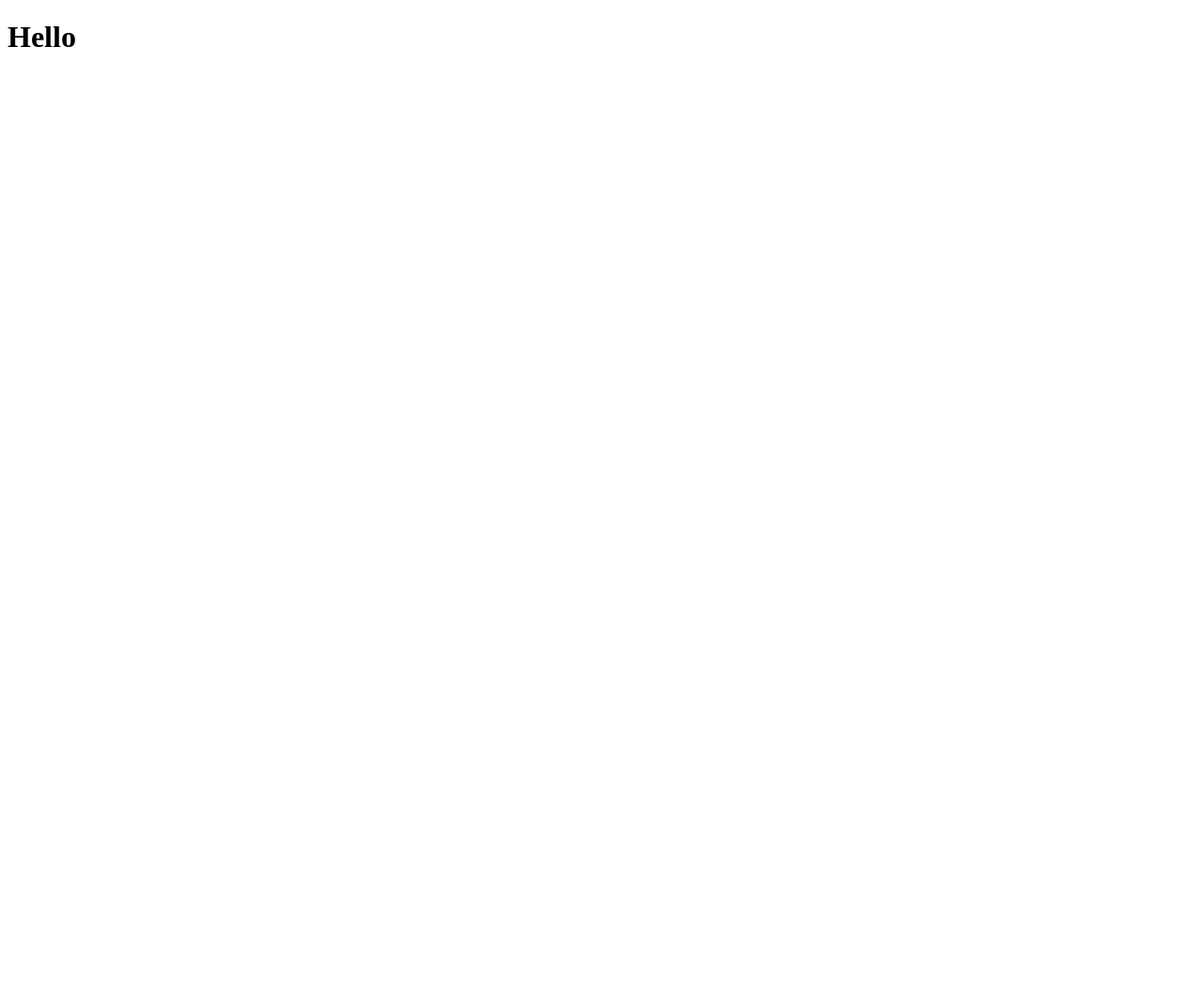
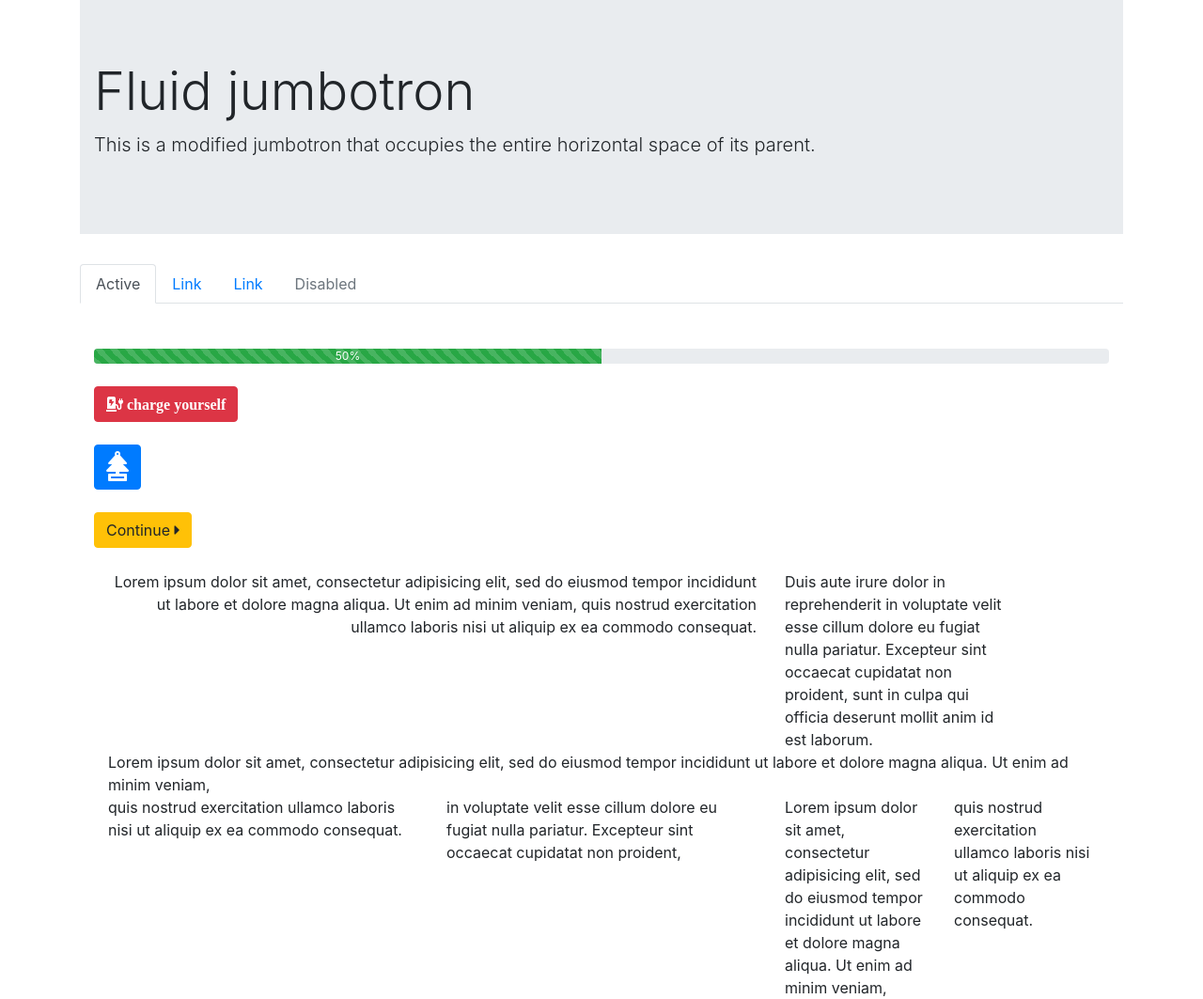
Before and after one commit to nazxn/nazxn.github.io, a plain HTML site: page index.html in a window 1280 px wide. Shown: the whole page at 94% size. Before the commit the page ends 800 px from the top, so only its background shows below. Drawn offline with nearby package versions, Linux system fonts and the light colour scheme.

Commit message:
Index edit-bootstrap

```diff
--- a/index.html
+++ b/index.html
@@ -1,11 +1,109 @@
-<!DOCTYPE html>
+<!doctype html>
 <html lang="en">
-<head>
-	<meta charset="utf-8">
-	<title>main index</title>
-</head>
-<body>
-	<h1>Hello</h1>
+  <head>
+    <!-- Required meta tags -->
+    <meta charset="utf-8">
+    <meta name="viewport" content="width=device-width, initial-scale=1, shrink-to-fit=no">
 
-</body>
+    <!-- Bootstrap CSS -->
+    <link rel="stylesheet" href="https://stackpath.bootstrapcdn.com/bootstrap/4.3.1/css/bootstrap.min.css" integrity="sha384-ggOyR0iXCbMQv3Xipma34MD+dH/1fQ784/j6cY/iJTQUOhcWr7x9JvoRxT2MZw1T" crossorigin="anonymous">
+
+    <link rel="stylesheet" href="https://use.fontawesome.com/releases/v5.7.2/css/all.css" integrity="sha384-fnmOCqbTlWIlj8LyTjo7mOUStjsKC4pOpQbqyi7RrhN7udi9RwhKkMHpvLbHG9Sr" crossorigin="anonymous">
+
+    <title>Hello, world!</title>
+  </head>
+  <body>
+    <div class="container">
+    <div class="jumbotron jumbotron-fluid">
+  <div class="container">
+    <h1 class="display-4">Fluid jumbotron</h1>
+    <p class="lead">This is a modified jumbotron that occupies the entire horizontal space of its parent.</p>
+  </div>
+</div>
+
+<ul class="nav nav-tabs">
+  <li class="nav-item">
+    <a class="nav-link active" href="#">Active</a>
+  </li>
+  <li class="nav-item">
+    <a class="nav-link" href="#">Link</a>
+  </li>
+  <li class="nav-item">
+    <a class="nav-link" href="#">Link</a>
+  </li>
+  <li class="nav-item">
+    <a class="nav-link disabled" href="#" tabindex="-1" aria-disabled="true">Disabled</a>
+  </li>
+</ul>
+
+<br><br>
+
+    <div class="container">
+      <!--grid system-->
+      <!--
+        .col- = extra small
+        .col-sm = small
+        .col-md- = tablet size
+        .col-lg = large(desktop etc)
+
+      -->
+
+      <!--
+      <div class="row">
+        <div class="col-12 col-lg-3 text-center">abc</div>
+        <div class="col-12 col-lg-9 text-center">defg</div>
+
+      <div class="row">
+        <div class="col text-center"> A </div>
+        <div class="col text-center"> B </div>
+        <div class="col text-center"> C </div>
+        <div class="col text-center"> D </div>
+      </div>
+    -->
+    <div class="progress">
+      <div class="progress-bar progress-bar-striped  progress-bar-animated bg-success" role="progressbar" style="width: 50%" aria-valuenow="50" aria-valuemin="0" aria-valuemax="100">50%</div>
+    </div>
+    <br>
+    <button class="btn btn-danger"><i class="fas fa-charging-station"> charge yourself</i></button><br><br>
+    <button class="btn btn-primary"><i class="fas fa-air-freshener fa-2x"></i></button><br><br>
+    <button class="btn btn-warning">Continue <i class="fas fa-caret-right"></i></button>
+
+    <br><br>
+
+      <div class="container">
+      <div class="row">
+        <div class="col-12 col-lg-8 text-right">Lorem ipsum dolor sit amet, consectetur adipisicing elit, sed do eiusmod
+        tempor incididunt ut labore et dolore magna aliqua. Ut enim ad minim veniam,
+        quis nostrud exercitation ullamco laboris nisi ut aliquip ex ea commodo
+        consequat.</div>
+        <div class="col-12 col-lg-3">Duis aute irure dolor in reprehenderit in voluptate velit esse
+        cillum dolore eu fugiat nulla pariatur. Excepteur sint occaecat cupidatat non
+        proident, sunt in culpa qui officia deserunt mollit anim id est laborum.</div>
+        <br><br><br>
+        <div class="col-12 col-4">Lorem ipsum dolor sit amet, consectetur adipisicing elit, sed do eiusmod
+        tempor incididunt ut labore et dolore magna aliqua. Ut enim ad minim veniam,</div>
+        <div class="col-12 col-lg-4">
+        quis nostrud exercitation ullamco laboris nisi ut aliquip ex ea commodo
+        consequat.</div>
+        <div class="col-12 col-lg-4">in voluptate velit esse
+        cillum dolore eu fugiat nulla pariatur. Excepteur sint occaecat cupidatat non
+        proident,</div>
+        <br><br><br><br>
+        <div class="col-12 col-lg-2">Lorem ipsum dolor sit amet, consectetur adipisicing elit, sed do eiusmod
+        tempor incididunt ut labore et dolore magna aliqua. Ut enim ad minim veniam,</div>
+        <div class="col-12 col-lg-2">
+        quis nostrud exercitation ullamco laboris nisi ut aliquip ex ea commodo
+        consequat.</div>
+
+      </div>
+    </div>
+
+
+
+    <!-- Optional JavaScript -->
+    <!-- jQuery first, then Popper.js, then Bootstrap JS -->
+    <script src="https://code.jquery.com/jquery-3.3.1.slim.min.js" integrity="sha384-q8i/X+965DzO0rT7abK41JStQIAqVgRVzpbzo5smXKp4YfRvH+8abtTE1Pi6jizo" crossorigin="anonymous"></script>
+    <script src="https://cdnjs.cloudflare.com/ajax/libs/popper.js/1.14.7/umd/popper.min.js" integrity="sha384-UO2eT0CpHqdSJQ6hJty5KVphtPhzWj9WO1clHTMGa3JDZwrnQq4sF86dIHNDz0W1" crossorigin="anonymous"></script>
+    <script src="https://stackpath.bootstrapcdn.com/bootstrap/4.3.1/js/bootstrap.min.js" integrity="sha384-JjSmVgyd0p3pXB1rRibZUAYoIIy6OrQ6VrjIEaFf/nJGzIxFDsf4x0xIM+B07jRM" crossorigin="anonymous"></script>
+  </body>
 </html>
```
